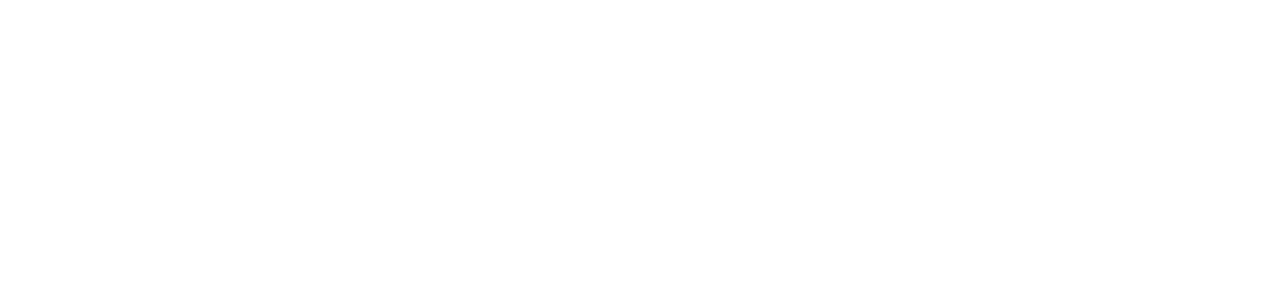
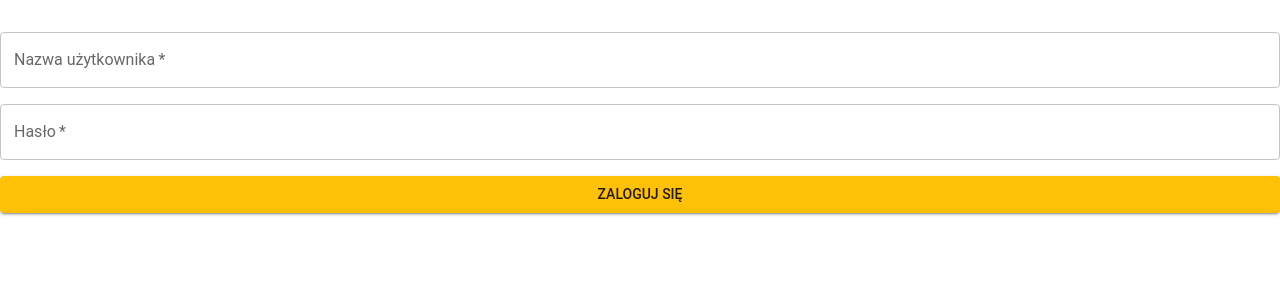
Before and after one commit to ZwierzchowskiM/price-tracker, a React (Create React App) app in the folder frontend/: page /login in a window 1280 px wide. Before the commit this address had no page. Shown: the top 300 px of the page. Built offline with nearby package versions, Linux system fonts and the light colour scheme.

Commit message:
add LoginForm.js

```diff
--- a/frontend/src/App.js
+++ b/frontend/src/App.js
@@ -1,20 +1,44 @@
-import React, { useState } from 'react';
-import { BrowserRouter as Router, Route, Routes } from 'react-router-dom';
+import React, { useState, useEffect } from 'react';
+import { BrowserRouter as Router, Route, Routes, useNavigate } from 'react-router-dom';
 import AddProductForm from './components/AddProductForm';
 import ProductList from './components/ProductList';
 import ProductDetails from './components/ProductDetails';
-import WelcomePage from './components/WelcomePage'; // Import nowej strony startowej
+import WelcomePage from './components/WelcomePage';
+import LoginForm from './components/LoginForm'; // Import strony logowania
 import theme from './theme/theme';
 import { ThemeProvider } from '@mui/material/styles';
 import TextField from '@mui/material/TextField';
+import { Button } from '@mui/material';
 
 function App() {
     const [userId, setUserId] = useState('');
     const [productsUpdated, setProductsUpdated] = useState(false);
+    const [isLoggedIn, setIsLoggedIn] = useState(false); // Stan logowania
+
 
     const handleProductAdded = () => {
         setProductsUpdated(!productsUpdated);
     };
+
+    useEffect(() => {
+        // Sprawdzanie, czy token JWT jest dostępny
+        const token = localStorage.getItem('token');
+        if (token) {
+            setIsLoggedIn(true); // Ustaw użytkownika jako zalogowanego, jeśli token istnieje
+        }
+    }, []);
+
+    const handleLogout = () => {
+        localStorage.removeItem('token'); // Usuń token
+        setIsLoggedIn(false); // Ustaw stan użytkownika jako niezalogowany
+    };
+
+    // Funkcja, która będzie wywoływana po zalogowaniu
+    const handleLoginSuccess = () => {
+        setIsLoggedIn(true);  // Ustawienie stanu użytkownika na zalogowanego
+    };
+
+
 
     return (
         <ThemeProvider theme={theme}>
@@ -23,10 +47,14 @@ function App() {
                     {/* Strona startowa */}
                     <Route path="/" element={<WelcomePage />} />
 
-                    {/* Główna aplikacja */}
+                    {/* Strona logowania */}
+                    <Route path="/login" element={<LoginForm onLoginSuccess={handleLoginSuccess} />} /> {/* Przekazanie funkcji */}
+
+                    {/* Główna aplikacja (dostępna tylko po zalogowaniu) */}
                     <Route
                         path="/main"
                         element={
+                            isLoggedIn ? (
                                 <div className="App">
                                     <h1>Moja aplikacja cenowa</h1>
                                     <TextField
@@ -37,11 +65,16 @@ function App() {
                                         required
                                         sx={{ marginBottom: 2 }}
                                     />
-
+                                    <Button variant="contained" color="secondary" onClick={handleLogout}>
+                                        Wyloguj się
+                                    </Button>
                                     {/* Komponenty aplikacji */}
                                     <AddProductForm onProductAdded={handleProductAdded} userId={userId} />
                                     <ProductList userId={userId} key={productsUpdated} />
                                 </div>
+                            ) : (
+                                <LoginForm /> // Jeśli użytkownik nie jest zalogowany, wyświetl stronę logowania
+                            )
                         }
                     />
 
--- /dev/null
+++ b/frontend/src/components/LoginForm.js
@@ -0,0 +1,64 @@
+import React, { useState } from 'react';
+import { TextField, Button, Box } from '@mui/material';
+import { useNavigate } from 'react-router-dom';  // Dodaj import useNavigate
+
+const LoginForm = ({ onLoginSuccess }) => {
+    const [username, setUsername] = useState('');
+    const [password, setPassword] = useState('');
+    const [error, setError] = useState('');
+    const navigate = useNavigate();
+    const handleSubmit = async (e) => {
+        e.preventDefault();
+
+        try {
+            const response = await fetch('http://localhost:8080/api/auth/login', {
+                method: 'POST',
+                headers: {
+                    'Content-Type': 'application/json',
+                },
+                body: JSON.stringify({ username, password }),
+            });
+
+            if (!response.ok) {
+                throw new Error('B��d podczas logowania');
+            }
+
+            const token = await response.text();
+            localStorage.setItem('token', token);  // Zapisz token w localStorage
+            onLoginSuccess();  // Wywo�anie funkcji po sukcesie logowania
+            navigate('/main');  // Przekierowanie po zalogowaniu
+        } catch (error) {
+            setError('Nieprawid�owe dane logowania');
+        }
+    };
+
+    return (
+        <Box component="form" onSubmit={handleSubmit} sx={{ mt: 4 }}>
+            <TextField
+                label="Nazwa użytkownika"
+                variant="outlined"
+                fullWidth
+                value={username}
+                onChange={(e) => setUsername(e.target.value)}
+                required
+                sx={{ marginBottom: 2 }}
+            />
+            <TextField
+                label="Hasło"
+                variant="outlined"
+                fullWidth
+                type="password"
+                value={password}
+                onChange={(e) => setPassword(e.target.value)}
+                required
+                sx={{ marginBottom: 2 }}
+            />
+            {error && <p style={{ color: 'red' }}>{error}</p>}
+            <Button type="submit" variant="contained" color="primary" fullWidth>
+                Zaloguj się
+            </Button>
+        </Box>
+    );
+};
+
+export default LoginForm;
--- a/frontend/src/components/ProductList.js
+++ b/frontend/src/components/ProductList.js
@@ -10,8 +10,23 @@ const ProductList = ({ userId }) => {
     const navigate = useNavigate();
 
     const fetchProducts = async () => {
+        const token = localStorage.getItem('token');  // Pobierz token JWT z localStorage
+
+        if (!token) {
+            console.error('Brak tokena. Użytkownik nie jest zalogowany.');
+            return;  // Zatrzymaj, jeśli nie ma tokena
+        }
+
         try {
-            const response = await fetch(`http://localhost:8080/api/products/user/${userId}`);
+            const response = await fetch(`http://localhost:8080/api/products/user/${userId}`, {
+                method: 'GET',
+                headers: {
+                    'Authorization': `Bearer ${token}`,  // Dołącz token do nagłówka
+                    'Content-Type': 'application/json',  // Ustaw nagłówki
+                },
+            });
+
+
             if (!response.ok) {
                 throw new Error(`Błąd HTTP: ${response.status}`);
             }
@@ -23,8 +38,8 @@ const ProductList = ({ userId }) => {
     };
 
     useEffect(() => {
-        fetchProducts(); // Pobierz produkty, gdy komponent zostanie zamontowany
-    }, [userId]); // Odśwież, gdy zmieni się userId
+        fetchProducts();
+    }, [userId]);
 
     const handleDelete = async (productId) => {
         const response = await fetch(`http://localhost:8080/api/products/${productId}?userId=${userId}`, {
@@ -40,8 +55,18 @@ const ProductList = ({ userId }) => {
     };
 
     const handleCheckPrice = async (productId) => {
+        const token = localStorage.getItem('token');  // Pobierz token JWT z localStorage
+        if (!token) {
+            console.error('Brak tokena. Użytkownik nie jest zalogowany.');
+            return;
+        }
+
         const response = await fetch(`http://localhost:8080/api/products/${productId}/check-price`, {
             method: 'GET',
+            headers: {
+                'Authorization': `Bearer ${token}`,  // Dołącz token do nagłówka
+                'Content-Type': 'application/json',
+            },
         });
 
         if (response.ok) {
```
Also changed, not shown: 1 other file (tests, documents, lock files or other folders). Lines whose indentation alone changed are shown as unchanged.
